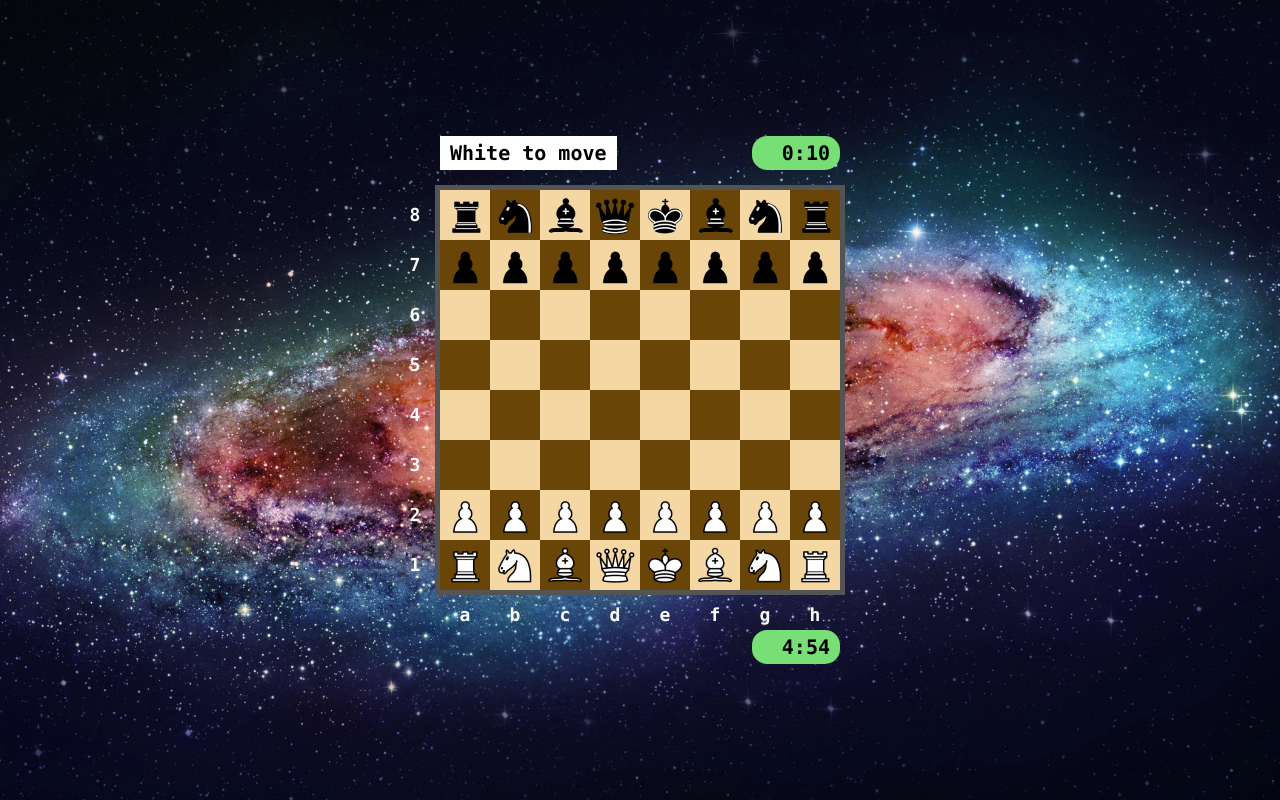
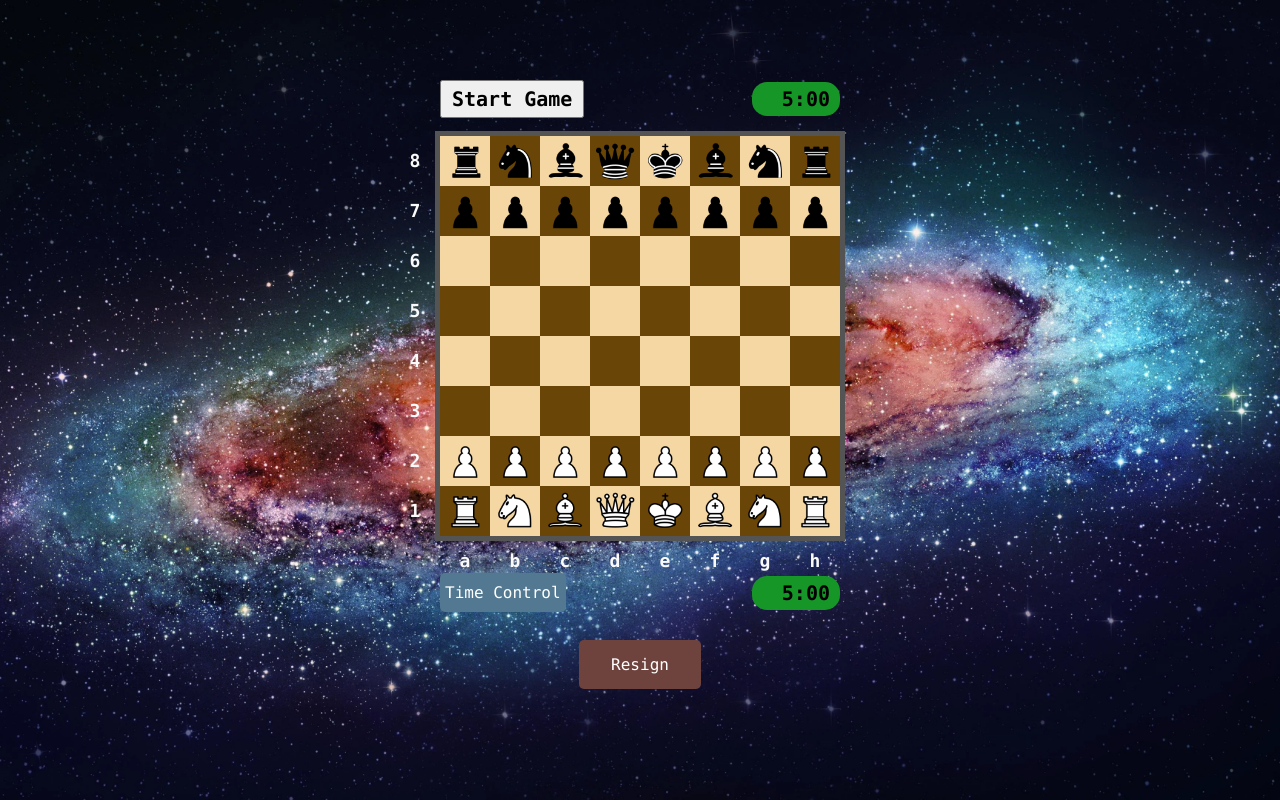
Before and after one commit to kingofnart/chess_engine, a Flask app: page / in a window 1280 px wide. Run offline with Flask 3, Linux system fonts and the light colour scheme.

Commit message:
Added different time controls and a start button

```diff
--- a/chess_app/app.py
+++ b/chess_app/app.py
@@ -1,4 +1,4 @@
-from flask import Flask, request, jsonify, url_for, render_template
+from flask import Flask, request, jsonify, render_template
 from game import Game
 
 app = Flask(__name__)
--- a/chess_app/static/css/main.css
+++ b/chess_app/static/css/main.css
@@ -3,10 +3,8 @@ body {
     justify-content: center;
     align-items: center;
     height: 100vh;
-    /* background-image: url_for("/chess_app/static/space-bg.webp"); */
     background-size: cover;
     background-position: center;
-    /* background-color: #050d46; */
     margin: 0;
 }
 
@@ -39,12 +37,12 @@ body {
 }
 
 .turn-indicator {
-    align-self: flex-start;
+    /* align-self: flex-start; */
     font-size: 20px;
     font-weight: bold;
     font-family: "Lucida Console", "Courier New", monospace;
-    margin-right: auto;
-    margin: 10px 0;
+    /* margin-right: auto;
+    margin: 10px 0; */
     padding: 5px 10px;
 }
 
@@ -55,7 +53,7 @@ body {
     font-family: "Lucida Console", "Courier New", monospace;
     margin: 10px 0;
     padding: 5px 10px 5px 30px;
-    background-color: rgb(120, 222, 118);
+    background-color: rgb(23, 150, 40);
     border-radius: 15px;
 }
 
@@ -70,6 +68,7 @@ body {
     align-items: center;
     justify-content: center;
     user-select: none;
+    border: none;
 }
 
 #column-labels {
@@ -114,10 +113,116 @@ body {
 }
 
 .selected {
-    background-color: #e3db9d; /* Change background color */
-    box-shadow: inset 2px 2px 5px #000000; /* Add inset box-shadow for pressed look */
+    background-color: #e3db9d;
+    box-shadow: inset 2px 2px 5px #000000;
 }
 
 .invalid-move {
-    background-color: red !important; /* Force red background */
+    background-color: red !important;
 }
+
+.button {
+    background-color: #687241; /* Green */
+    border: none;
+    color: white;
+    padding: 15px 32px;
+    text-align: center;
+    text-decoration: none;
+    display: inline-block;
+    font-size: 16px;
+    font-family: "Lucida Console", "Courier New", monospace;
+    margin: auto;
+    border-radius: 5px;
+    transition-duration: 0.4s;
+    cursor: pointer;
+    user-select: none;
+}
+
+.start-button {
+    padding: 10px, 5px;
+    margin: auto;
+}
+
+
+.reset-button {
+    padding: 10px, 5px;
+    margin: auto;
+}
+
+.reset-button:hover {
+    background-color: #c1ce88;
+    color: black;
+}
+
+#resign-button {
+    background-color: #6e433d;
+}
+
+#resign-button:hover {
+    background-color: #c43620;
+    color: black;
+}
+
+.end-message {
+    padding: 15px 32px;
+    margin: auto;
+    background-color: lightgrey;
+    color: black;
+    text-align: center;
+    font-size: 12px;
+    font-family: "Lucida Console", "Courier New", monospace;
+}
+
+/* click drop menu from w3schools: */
+.dropbtn {
+    background-color: #537992;
+    color: white;
+    padding: 10px 5px;
+    border-radius: 5px;
+    font-size: 16px;
+    font-family: "Lucida Console", "Courier New", monospace;
+    border: none;
+    cursor: pointer;
+    user-select: none;
+}
+
+.dropbtn:hover, .dropbtn:focus {
+    background-color: #5f8cab;
+}
+
+.dropdown {
+    position: relative;
+    display: inline-block;
+}
+
+.dropdown-content {
+    display: none;
+    position: absolute;
+    background-color: #4f4769;
+    min-width: 60px;
+    box-shadow: 0px 8px 16px 0px rgba(0,0,0,0.2);
+    left: 50%;
+    transform: translateX(-50%);
+    text-align: center;
+}
+
+.dropdown-content button {
+    color: white;
+    padding: 12px 16px;
+    text-decoration: none;
+    display: block;
+    width: 100%;
+    border: none;
+    background: none;
+    text-align: center;
+    cursor: pointer;
+}
+
+.dropdown-content button:hover {background-color: #8b3fa0;}
+
+.show {display: block;}
+
+.time-trouble {
+    background-color: #c43620;
+    color: white;
+}
--- a/chess_app/static/script/chessboard.js
+++ b/chess_app/static/script/chessboard.js
@@ -8,7 +8,11 @@ class ChessBoard {
         this.whiteTimer = document.getElementById('white-timer');
         this.rowLabels = document.getElementById('row-labels')
         this.columnLabels = document.getElementById('column-labels')
+        this.startButton = document.getElementById('start-button')
+        this.resignButton = document.getElementById('resign-button')
+        this.time_control_button = document.getElementById('time-control-button')
         this.selectedSquare = null;
+        this.gameRunning = true
         this.names_w = {
             0: "K", 1: "Q", 2: "R", 3: "R", 4: "N", 5: "N", 6: "B", 7: "B",
             8: "P", 9: "P", 10: "P", 11: "P", 12: "P", 13: "P", 14: "P", 15: "P"
@@ -17,10 +21,19 @@ class ChessBoard {
             0: "K", 1: "Q", 2: "R", 3: "R", 4: "N", 5: "N", 6: "B", 7: "B",
             8: "P", 9: "P", 10: "P", 11: "P", 12: "P", 13: "P", 14: "P", 15: "P"
         }
-        // used as interval IDs
-        this.timerIntervals = { white: null, black: null };
+        // used as handles for (set/clear)Interval
+        this.timerHandles = { white: null, black: null };
+        // used to increment timers each move
+        this.increment = 0
         // Event listener to handle user input and make move
         this.gameContainer.addEventListener('click', (event) => this.handleClick(event));
+        // Assigning event listener
+        this.startButton.addEventListener('click', () => this.startGame());
+        this.resignButton.addEventListener('click', () => this.endGame(7));
+        this.time_control_button.addEventListener('click', () => this.showDropdown())
+        document.querySelectorAll('.time-option').forEach(button => {
+            button.addEventListener('click', (event) => this.setTimeControl(event));
+        });
         // fetch initial game state
         this.fetchGameState();
         this.renderLabels();
@@ -41,6 +54,9 @@ class ChessBoard {
         });
         // response contains the result of backend attempting to apply move
         const result = await response.json();
+        if (result === null) {
+            // pass
+        } else {
             if (result.error) {
                 if (result.error === "invalid") {
                     this.flashInvalidMove(document.querySelector(`[data-coordinate='${move[0]}']`),
@@ -51,12 +67,13 @@ class ChessBoard {
                 }
             } else if (result.status === 'end') { // game over
                 this.fetchGameState();
-            const txt = this.getEnding(result.end_result)
-            alert(txt);
+                this.endGame(result.end_result)
             } else if (result.status === 'move applied') { // proceed with game
+                this.addIncrement(result.turn)
                 this.updateBoard(result.w_coords, result.b_coords, result.turn, result.promotion);
             } else {
                 alert("Error in response from makeMove")
+            }
         }
     }
 
@@ -68,11 +85,13 @@ class ChessBoard {
         const state = await response.json();
         this.renderBoard(state.w_coords, state.b_coords);
         this.updateTurnIndicator(state.turn)
-        this.updateTimers(state.turn);
     }
 
 
+    // method to handle user clicking on squares
+    // waits for two different squares to be slected then sends them to makeMove
     handleClick(event) {
+        if (this.turnIndicator.hidden === false) {
             const square = event.target.closest('.square');
             if (!square) return;
             // check if user has already selected a square
@@ -92,6 +111,8 @@ class ChessBoard {
                 this.selectedSquare.classList.add('selected');
             }
         }
+    }
+
 
     // function to update board handling promotions
     updateBoard(w_coords, b_coords, turn, promotion) {
@@ -102,46 +123,7 @@ class ChessBoard {
         //console.log("board updated");
         this.renderBoard(w_coords, b_coords);
         this.updateTurnIndicator(turn);
-        this.updateTimers(turn);
-    }
-
-
-    // input form: {'index': piece id, 'color': piece color, 'coord': piece position}
-    promoteQueen(input) {
-        let names = input.color ? this.names_b : this.names_w;
-        names[input.index] = 'Q';
-        //console.log(names);
-        const square = document.querySelector(`[data-coordinate='${input.coord}']`);
-        if (square) {
-            const img = square.querySelector('img');
-            // only allowing promoting to queen for now
-            img.src = this.getPieceImageUrl('Q', input.color);
-        }
-    }
-
-
-    // method to render the labels of rows/cols
-    renderLabels() {
-        // create column labels
-        this.columnLabels.innerHTML = ''
-        const columns = ['a', 'b', 'c', 'd', 'e', 'f', 'g', 'h'];
-        columns.forEach(letter => {
-            const label = document.createElement('div');
-            label.className = 'coordinate-label';
-            label.innerText = letter;
-            this.columnLabels.appendChild(label);
-        });
-        //this.gameContainerWrapper.appendChild(columnLabels);
-        // create row labels
-        this.rowLabels.innerHTML = ''
-        const rows = ['8', '7', '6', '5', '4', '3', '2', '1'];
-        rows.forEach(row => {
-            const label = document.createElement('div');
-            label.className = 'coordinate-label';
-            label.innerText = row;
-            this.rowLabels.appendChild(label);
-        });
-        //this.gameContainerWrapper.appendChild(rowLabels);
+        this.toggleTimers(turn);
     }
 
 
@@ -151,7 +133,7 @@ class ChessBoard {
         // create hmtl elements for all 64 squares
         for (let row = 0; row < 8; row++) {
             for (let col = 0; col < 8; col++) {
-                const square = document.createElement('div');
+                const square = document.createElement('button');
                 // add square css and light/dark bg dependent on the diagonal (c1+c2)%2==0
                 square.classList.add('square', (row + col) % 2 === 0 ? 'light' : 'dark');
                 // 7-row adds white pieces at the bottom
@@ -182,6 +164,31 @@ class ChessBoard {
     }
 
 
+    // method to render the labels of rows/cols
+    renderLabels() {
+        // create column labels
+        this.columnLabels.innerHTML = ''
+        const columns = ['a', 'b', 'c', 'd', 'e', 'f', 'g', 'h'];
+        columns.forEach(letter => {
+            const label = document.createElement('div');
+            label.className = 'coordinate-label';
+            label.innerText = letter;
+            this.columnLabels.appendChild(label);
+        });
+        //this.gameContainerWrapper.appendChild(columnLabels);
+        // create row labels
+        this.rowLabels.innerHTML = ''
+        const rows = ['8', '7', '6', '5', '4', '3', '2', '1'];
+        rows.forEach(row => {
+            const label = document.createElement('div');
+            label.className = 'coordinate-label';
+            label.innerText = row;
+            this.rowLabels.appendChild(label);
+        });
+        //this.gameContainerWrapper.appendChild(rowLabels);
+    }
+
+
     // params: piece type, piece color, returns: filename of piece image
     getPieceImageUrl(type, color) {
         switch (type) {
@@ -203,6 +210,63 @@ class ChessBoard {
     }
 
 
+    // method to start game and create turn indicator text
+    startGame() {
+        this.startButton.style.display = 'none';
+        this.turnIndicator.hidden = false;
+        this.startTimer("white")
+        this.time_control_button.disabled = true
+    }
+
+
+    // method to stop clocks, show game ending message and reset button
+    endGame(input) {
+        clearInterval(this.timerHandles.white);
+        clearInterval(this.timerHandles.black);
+        const message_row = document.getElementById("message-row")
+        const txt = this.getEnding(input)
+        const message = document.createElement('div');
+        message.innerText = txt
+        message.classList.add('end-message');
+        message_row.appendChild(message);
+        const reset_row = document.getElementById("reset-row")
+        const button = document.createElement('button');
+        button.addEventListener('click', () => this.resetGame())
+        button.classList.add('reset-button', 'button');
+        button.textContent = "Reset"
+        reset_row.appendChild(button);
+    }
+
+
+    // method to reset the board state and clocks
+    resetGame() {
+        this.makeMove(["reset"])
+        this.fetchGameState()
+        this.names_w = {
+            0: "K", 1: "Q", 2: "R", 3: "R", 4: "N", 5: "N", 6: "B", 7: "B",
+            8: "P", 9: "P", 10: "P", 11: "P", 12: "P", 13: "P", 14: "P", 15: "P"
+        }
+        this.names_b = {
+            0: "K", 1: "Q", 2: "R", 3: "R", 4: "N", 5: "N", 6: "B", 7: "B",
+            8: "P", 9: "P", 10: "P", 11: "P", 12: "P", 13: "P", 14: "P", 15: "P"
+        }
+        this.whiteTimer.innerText = "5:00"
+        this.blackTimer.innerText = "5:00"
+        if (this.whiteTimer.classList.contains('time-trouble')) {
+            this.whiteTimer.classList.remove('time-trouble');
+        }
+        if (this.blackTimer.classList.contains('time-trouble')) {
+            this.blackTimer.classList.remove('time-trouble');
+        }
+        const end_message = document.querySelector(".end-message")
+        end_message.remove()
+        const reset_button = document.querySelector(".reset-button")
+        reset_button.remove()
+        this.startButton.style.display = 'block';
+        this.turnIndicator.hidden = true;
+    }
+
+
     // params: int id of game ending, returns: string corresponding to ending
     getEnding(input) {
         // Determine ending based on the input
@@ -221,13 +285,32 @@ class ChessBoard {
                 return "Black stalemated White. It's a draw. Game over.";
             case 6:
                 return "Threefold repetition reached. It's a draw. Game over.";
+            case 7:
+                return "Player has resigned. Bot wins."
             default:
                 return "Game ended in error."
         }
     }
 
 
-    // Update the turn indicator based on the current turn
+    // method to show/hide dropdown menu
+    showDropdown() {
+        document.getElementById('drop-cont').classList.toggle('show')
+    }
+
+
+    // method to set the time control
+    setTimeControl(event) {
+        const time = event.target.getAttribute('data-time');
+        var time_arr = JSON.parse(time)
+        this.whiteTimer.innerText = time_arr[0] + ":00";
+        this.blackTimer.innerText = time_arr[0] + ":00";
+        this.increment = time_arr[1]
+        this.showDropdown(); // hide dropdown after selection
+    }
+
+
+    // method to update the turn indicator based on the current turn
     updateTurnIndicator(turn) {
         this.turnIndicator.style.background = turn === true ? "black" : "white";
         this.turnIndicator.style.color = turn === true ? "white" : "black";
@@ -236,12 +319,12 @@ class ChessBoard {
 
 
     // toggle the timers
-    updateTimers(turn) {
+    toggleTimers(turn) {
         if (turn === true) {
-            clearInterval(this.timerIntervals.white);
+            clearInterval(this.timerHandles.white);
             this.startTimer('black');
         } else {
-            clearInterval(this.timerIntervals.black);
+            clearInterval(this.timerHandles.black);
             this.startTimer('white');
         }
     }
@@ -250,20 +333,37 @@ class ChessBoard {
     // method to start timers and check if timer reached 0
     startTimer(color) {
         const timerElement = color === 'white' ? this.whiteTimer : this.blackTimer;
-        this.timerIntervals[color] = setInterval(() => {
+        this.timerHandles[color] = setInterval(() => {
             // get time in seconds
             let time = this.parseTime(timerElement.innerText);
             time--;
             // need to inform backend a timer ran out
-            if (time <= 0) {
-                clearInterval(this.timerIntervals[color]);
+            if (time <= 0 && this.gameRunning) {
+                clearInterval(this.timerHandles[color]);
                 timerElement.innerText = '00:00';
                 this.makeMove([null, color])
+                this.gameRunning = false;
             } else {
+                // show user they're running out of time
+                if (time <= 20) {
+                    if (!timerElement.classList.contains('timer-trouble')) {
+                        timerElement.classList.add('time-trouble');
+                    }
+                }
                 // show user time in MM:SS
                 timerElement.innerText = this.formatTime(time);
             }
         }, 1000); // delay set to 1 second
+    }
+
+
+    // method to add increment to turn's timer
+    addIncrement(turn) {
+        // if turn=1, color=black
+        const timerElement = turn ? this.blackTimer : this.whiteTimer;
+        let time = this.parseTime(timerElement.innerText);
+        time += this.increment;
+        timerElement.innerText = this.formatTime(time);
     }
 
 
@@ -279,6 +379,20 @@ class ChessBoard {
         const minutes = Math.floor(time / 60).toString().padStart(1, '0');
         const seconds = (time % 60).toString().padStart(2, '0');
         return `${minutes}:${seconds}`;
+    }
+
+
+    // input form: {'index': piece id, 'color': piece color, 'coord': piece position}
+    promoteQueen(input) {
+        let names = input.color ? this.names_b : this.names_w;
+        names[input.index] = 'Q';
+        //console.log(names);
+        const square = document.querySelector(`[data-coordinate='${input.coord}']`);
+        if (square) {
+            const img = square.querySelector('img');
+            // only allowing promoting to queen for now
+            img.src = this.getPieceImageUrl('Q', input.color);
+        }
     }
 
 
--- a/chess_app/templates/index.html
+++ b/chess_app/templates/index.html
@@ -11,10 +11,27 @@
     </style>
 </head>
 <body>
+    <script>
+        // from w3schools:
+        // Close the dropdown if the user clicks outside of it
+        window.onclick = function(event) {
+            if (!event.target.matches('.dropbtn')) {
+                var dropdowns = document.getElementsByClassName("dropdown-content");
+                var i;
+                for (i = 0; i < dropdowns.length; i++) {
+                    var openDropdown = dropdowns[i];
+                    if (openDropdown.classList.contains('show')) {
+                        openDropdown.classList.remove('show');
+                    }
+                }
+            }
+        }
+    </script>
     <div id="main-container">
         <div class="row">
-            <div class="turn-indicator" id="turn-indicator">White to move</div>
-            <div class="timer" id="black-timer">0:10</div>
+            <button class="turn-indicator" id="start-button">Start Game</button>
+            <div class="turn-indicator" id="turn-indicator" hidden>White to move</div>
+            <div class="timer" id="black-timer">5:00</div>
         </div>
         <div id="game-container-wrapper">
             <div id="row-labels"></div>
@@ -22,8 +39,24 @@
         </div>
         <div id="column-labels"></div>
         <div class="row">
-            <div></div>
+            <div class="dropdown">
+                <button class="dropbtn" id="time-control-button">Time Control</button>
+                <div class="dropdown-content" id="drop-cont">
+                  <button class="time-option" data-time="[5,0]">5-0</button>
+                  <button class="time-option" data-time="[3,2]">3-2</button>
+                  <button class="time-option" data-time="[3,0]">3-0</button>
+                  <button class="time-option" data-time="[2,1]">2-1</button>
+                  <button class="time-option" data-time="[1,0]">1-0</button>
+                </div>
+              </div>
             <div class="timer" id="white-timer">5:00</div>
+        </div>
+        <div class="row">
+            <button class="button" id="resign-button">Resign</button>
+        </div>
+        <div class="row" id="message-row">
+        </div>
+        <div class="row" id="reset-row">
         </div>
     </div>
     <script src="{{ url_for('static', filename='script/chessboard.js') }}"></script>
```
Also changed, not shown: chess_app/game.py (+76 -71 lines), chess_app/grid.py (+6 -5 lines). Lines whose indentation alone changed are shown as unchanged.
